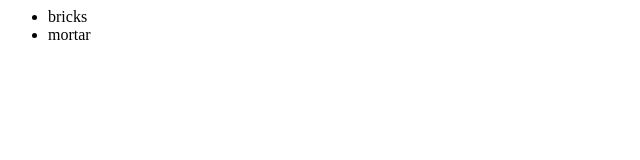
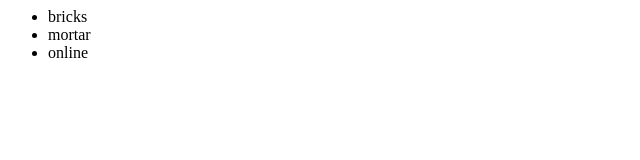
Before and after one commit to jgopa1an/test, a plain HTML site: page index.html in a window 1280 px wide. Shown: the full height of the page, 0-640 px from the left. Drawn offline with Linux system fonts and the light colour scheme.

Commit message:
index1 and index2 html files have been added

```diff
--- a/index.html
+++ b/index.html
@@ -4,6 +4,7 @@
 			<ul>
 				<li>bricks</li>
 				<li>mortar</li>
+				<li>online</li>
 			</ul>
 		</div>
 	</body>
```
Also changed, not shown: index2.html (added).
